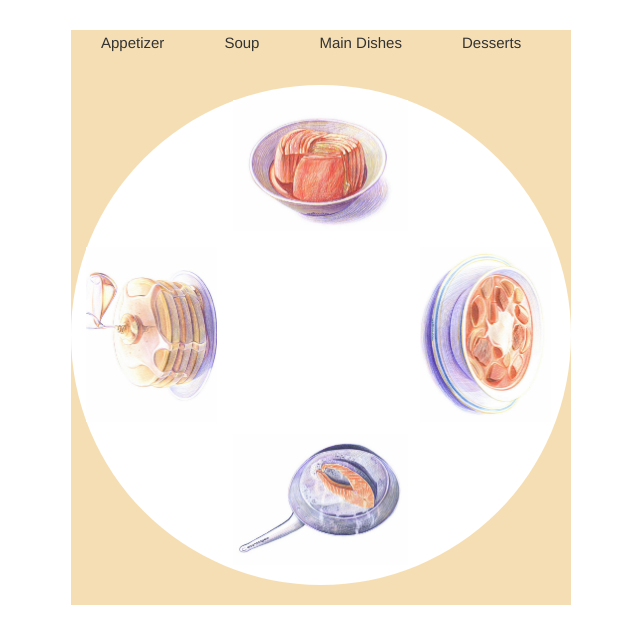
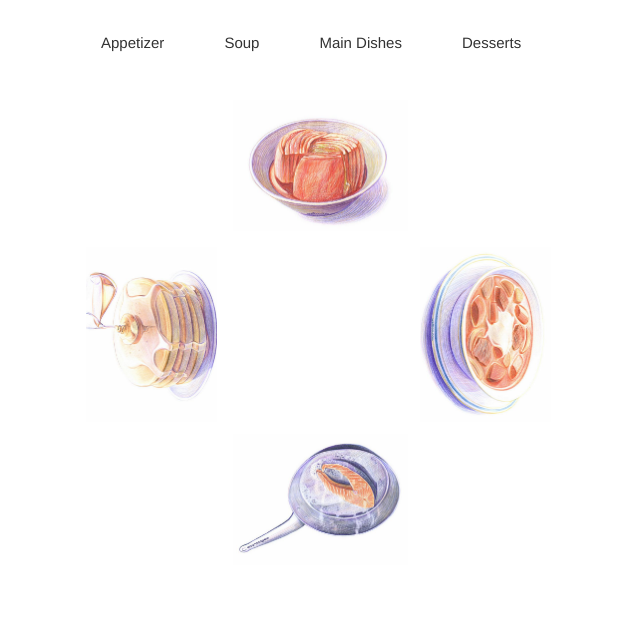
Before and after one commit to liangsharon24/Ewlocal, a PHP site: page /main.html in a window 1280 px wide. Shown: the part 74-718 px from the top of the page, without its empty margins (319-959 px from the left). Run offline with PHP 8.4, Linux system fonts and the light colour scheme.

Commit message:
revise background color for main

```diff
--- a/css/mystyle.css
+++ b/css/mystyle.css
@@ -23,7 +23,7 @@ header {
   overflow: hidden;
   margin: 30px auto;
   width: 500px;
-  background-color: wheat;
+  background-color: white;
 }
 
 .menu a {
```
